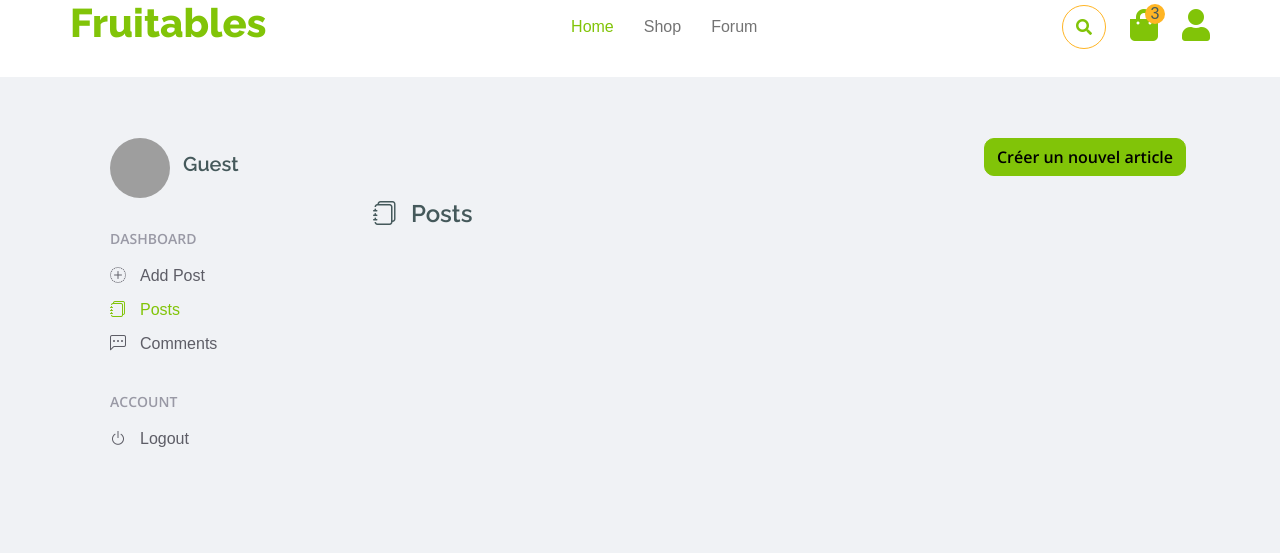
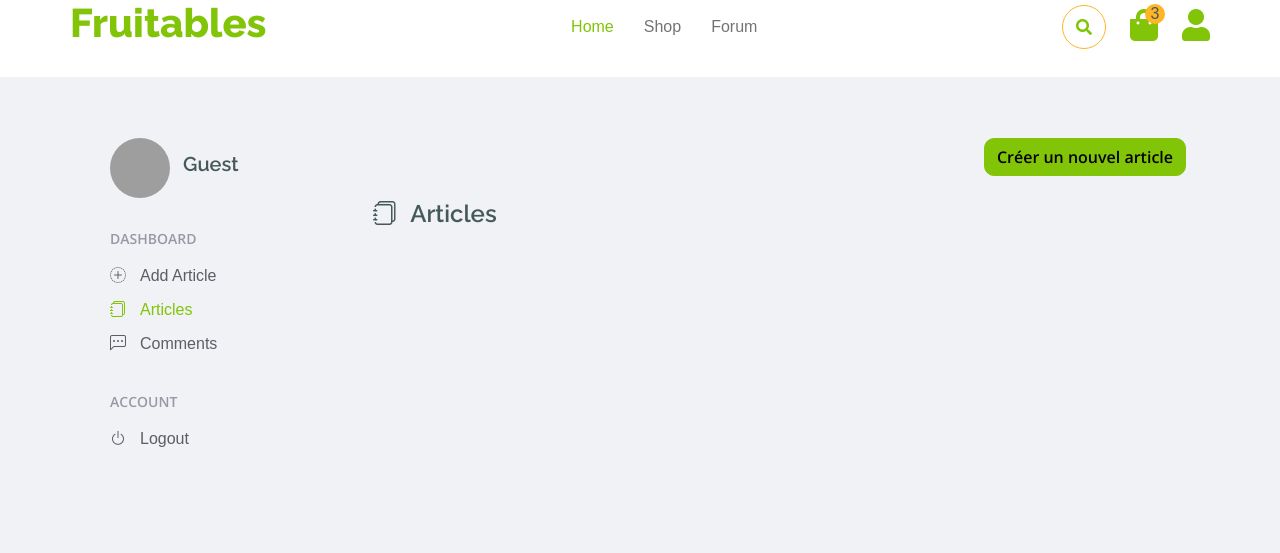
Before and after one commit to Oumaima-Jlidi/EcoCycle, a Laravel app: page /articles in a window 1280 px wide. Shown: the part 76-629 px from the top of the page. Run offline with Laravel 9, Linux system fonts and the light colour scheme; data that the repository does not hold is empty; style sheets or scripts are compiled from the project's sources; some libraries are stand-ins or nearby versions; grey boxes are pictures that could not be loaded.

Commit message:
Changement de nom

```diff
--- a/app/Http/Controllers/ArticleController.php
+++ b/app/Http/Controllers/ArticleController.php
@@ -10,12 +10,12 @@ class ArticleController extends Controller
   public function index()
   {
     $articles = Article::paginate(10); // Nombre d'articles par page
-      return view('TemplateForum.dashPosts', compact('articles'));
+      return view('TemplateForum.dashArticles', compact('articles'));
   }
 
   public function create()
   {
-      return view('TemplateForum.create');
+      return view('TemplateForum.createArticle');
   }
 
   public function store(Request $request)
@@ -47,7 +47,7 @@ class ArticleController extends Controller
 
   public function edit(Article $article)
   {
-      return view('TemplateForum.EditPost', compact('article'));
+      return view('TemplateForum.EditArticle', compact('article'));
   }
 
   public function update(Request $request, Article $article)
--- a/resources/views/TemplateForum/Layouts/Menu.blade.php
+++ b/resources/views/TemplateForum/Layouts/Menu.blade.php
@@ -41,20 +41,20 @@
             <!-- Section titre pour le Dashboard -->
             <li class="nav-info">Dashboard</li>
 
-            <!-- Lien pour ajouter un post. Le menu sera actif si la route courante est 'articles.create' -->
+            <!-- Lien pour ajouter un Article. Le menu sera actif si la route courante est 'articles.create' -->
             <li class="nav-item {{ url()->current() == route('articles.create') ? 'active' : '' }}">
                 <a class="nav-link" href="{{ route('articles.create') }}">
                     <!-- Icône et texte du lien -->
                     <span class="nav-icon-wrap"><i class="bi bi-plus-circle-dotted"></i></span>
-                    <span class="nav-link-text">Add Post</span>
+                    <span class="nav-link-text">Add Article</span>
                 </a>
             </li>
 
-            <!-- Lien pour afficher tous les posts. Le menu sera actif si la route courante est 'articles.store' -->
+            <!-- Lien pour afficher tous les Article. Le menu sera actif si la route courante est 'articles.store' -->
             <li class="nav-item {{ url()->current() == route('articles.store') ? 'active' : '' }}">
                 <a class="nav-link " href="{{ route('articles.store') }}">
                     <span class="nav-icon-wrap"><i class="bi bi-journals"></i></span>
-                    <span class="nav-link-text">Posts</span>
+                    <span class="nav-link-text">Articles</span>
                 </a>
             </li>
 
--- a/resources/views/TemplateForum/create.blade.php
+++ b/resources/views/TemplateForum/createArticle.blade.php
@@ -8,7 +8,7 @@
     <meta name="keywords" content="bootstrap 5, forum, community, support, social, q&a, mobile, html">
     <meta name="robots" content="all,follow">
     <meta name="viewport" content="width=device-width, initial-scale=1.0">
-    <title>➕ Add Post</title>
+    <title>➕ Add Article</title>
 
     @vite(['resources/css/app.css', 'resources/js/app.js'])
 </head>
@@ -28,14 +28,14 @@
             <div class="row">
                 <div class="col-sm-6 col-lg-3 mb-5">@include('TemplateForum.Layouts.Menu')</div>
                 <h4 class="mb-0" data-aos="fade-down" data-aos-easing="linear" style="margin-left: 45px;">
-                    <i class="bi bi-plus-circle-dotted me-2"></i> Add Subject
+                    <i class="bi bi-plus-circle-dotted me-2"></i> Add Article
                 </h4>
 
                 <div class="row g-0">
                     <div class="col-11" style="margin-left: 45px;">
                         <div class="dashboard-card">
                             <div class="dashboard-body">
-                                <!-- Formulaire d'ajout de post -->
+                                <!-- Formulaire d'ajout d'un Article -->
                                 <form action="{{ route('articles.store') }}" method="POST" enctype="multipart/form-data">
                                     @csrf
                                     <div class="row g-3">
--- a/resources/views/TemplateForum/dashPosts.blade.php
+++ b/resources/views/TemplateForum/dashArticles.blade.php
@@ -8,7 +8,7 @@
     <meta name="keywords" content="bootstrap 5, forum, community, support, social, q&a, mobile, html">
     <meta name="robots" content="all,follow">
     <meta name="viewport" content="width=device-width, initial-scale=1.0">
-    <title>📰 Posts</title>
+    <title>📰 Articles</title>
 
     <!-- Inclure les fichiers CSS avec Vite -->
     @vite(['resources/css/app.css', 'resources/js/app.js'])
@@ -37,7 +37,7 @@
                         </div>
 
                         <h4 class="mb-4" data-aos="fade-down" data-aos-easing="linear">
-                            <i class="bi bi-journals me-2"></i> Posts
+                            <i class="bi bi-journals me-2"></i> Articles
                         </h4>
 
                         @foreach($articles as $article)
```
Also changed, not shown: resources/views/TemplateForum/EditArticle.blade.php (renamed from resources/views/TemplateForum/EditPost.blade.php, +4 -4 lines).
